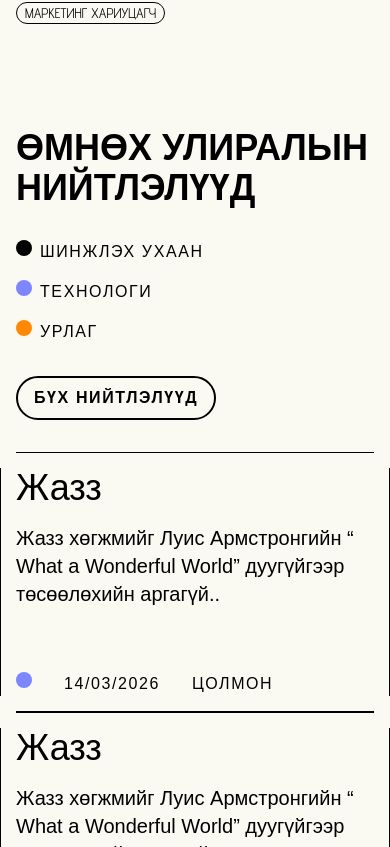
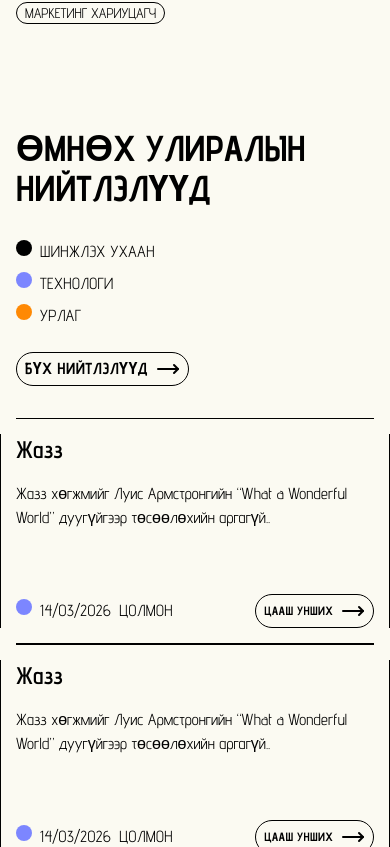
Before and after one commit to egoloprum/uur-new, a Next.js app: page / in a window 390 px wide. Shown: the part 3577-4424 px from the top of the page. Built offline with nearby package versions, Linux system fonts and the light colour scheme.

Commit message:
fix: responsive for last season posts

```diff
--- a/src/widgets/landing/LastSeasonPosts.tsx
+++ b/src/widgets/landing/LastSeasonPosts.tsx
@@ -1,4 +1,5 @@
-import Link from 'next/link'
+import { Button } from '@/src/shared/components'
+import { MoveRight } from 'lucide-react'
 
 const posts = [
   {
@@ -31,29 +32,27 @@ const posts = [
 
 export const LastSeasonPostsSection = ({}) => {
   return (
-    <div className="bg-[#fbfaf2] space-y-8">
+    <div className="bg-[#fbfaf2] space-y-8 font-advent-pro">
       <div className="flex flex-col lg:flex-row gap-8 justify-between px-4 md:px-8 lg:px-12 xl:px-16">
         <h2 className="text-black font-bold text-4xl uppercase">Өмнөх улиралын нийтлэлүүд</h2>
-        <div className="flex flex-col md:flex-row md:items-center gap-4 md:gap-8">
+        <div className="flex flex-col md:flex-row md:items-center gap-2 md:gap-8">
           <p className="flex gap-2">
             <span className="h-4 w-4 aspect-square rounded-full bg-black"></span>
-            <span className="text-black tracking-widest uppercase text-nowrap">Шинжлэх ухаан</span>
+            <span className="text-black tracking-wide uppercase text-nowrap">Шинжлэх ухаан</span>
           </p>
           <p className="flex gap-2">
             <span className="h-4 w-4 aspect-square rounded-full bg-indigo-400"></span>
-            <span className="text-black tracking-widest uppercase text-nowrap">Технологи</span>
+            <span className="text-black tracking-wide uppercase text-nowrap">Технологи</span>
           </p>
           <p className="flex gap-2">
             <span className="h-4 w-4 aspect-square rounded-full bg-orange-400"></span>
-            <span className="text-black tracking-widest uppercase text-nowrap">Урлаг</span>
+            <span className="text-black tracking-wide uppercase text-nowrap">Урлаг</span>
           </p>
 
-          <Link
-            href="/about"
-            className="p-4 py-2 border-2 rounded-full w-fit uppercase text-black text-nowrap hover:bg-orange-400 focus:bg-orange-500 font-bold tracking-widest max-md:mt-4"
-          >
-            Бүх нийтлэлүүд
-          </Link>
+          <Button mode="primary" href="/about" className="max-sm: mt-4">
+            <span>Бүх нийтлэлүүд</span>
+            <MoveRight />
+          </Button>
         </div>
       </div>
       <ul className="grid sm:grid-cols-2 lg:grid-cols-3">
@@ -64,15 +63,21 @@ export const LastSeasonPostsSection = ({}) => {
           >
             <div className="absolute h-[calc(100%-2rem)] md:h-[calc(100%-4rem)] lg:h-[calc(100%-6rem)] xl:h-[calc(100%-8rem)] w-full border-x top-1/2 -translate-y-1/2 left-0" />
             <div className="absolute w-[calc(100%-2rem)] md:w-[calc(100%-4rem)] lg:w-[calc(100%-6rem)] xl:w-[calc(100%-8rem)] h-full border-y top-0 -translate-x-1/2 left-1/2" />
-            <div className="space-y-4">
-              <h3 className="text-4xl">{post.name}</h3>
-              <p className="text-xl">{post.description}</p>
+            <div className="space-y-4 z-10">
+              <h3 className="text-2xl md:text-4xl font-semibold">{post.name}</h3>
+              <p className="text-base md:text-xl">{post.description}</p>
             </div>
 
-            <div className="flex gap-8 tracking-widest mt-auto">
-              <span className="h-4 w-4 rounded-full bg-indigo-400"></span>
-              <p>{post.releaseDate}</p>
-              <p className="uppercase">{post.author}</p>
+            <div className="flex flex-wrap justify-between items-center gap-4 tracking-wide mt-auto z-10">
+              <div className="flex gap-2 md:gap-8">
+                <span className="h-4 w-4 aspect-square rounded-full bg-indigo-400"></span>
+                <p>{post.releaseDate}</p>
+                <p className="uppercase">{post.author}</p>
+              </div>
+              <Button mode="primary" href="/" className="text-xs md:text-sm px-2! py-1!">
+                <span>Цааш унших</span>
+                <MoveRight />
+              </Button>
             </div>
           </li>
         ))}
```
